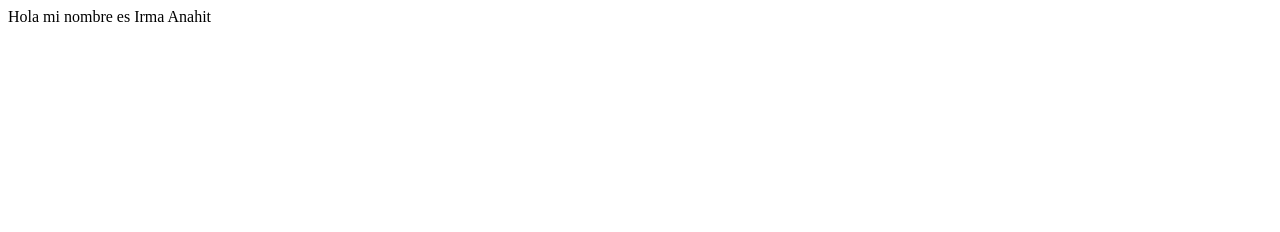
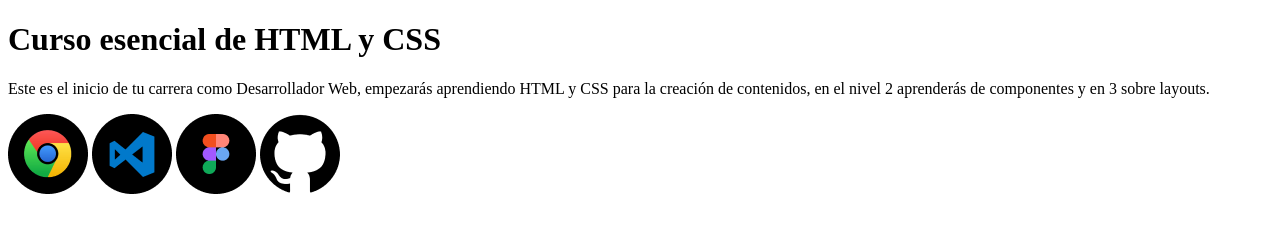
Before and after one commit to iAnahit/curso-esencial-html-css, a plain HTML site: page index.html in a window 1280 px wide. Drawn offline with Linux system fonts and the light colour scheme.

Commit message:
Hemos agregado las imágenes de los logos del setup

```diff
--- a/index.html
+++ b/index.html
@@ -3,9 +3,15 @@
 <head>
   <meta charset="UTF-8">
   <meta name="viewport" content="width=device-width, initial-scale=1.0">
-  <title>Document</title>
+  <title>El blog de Anahit</title>
 </head>
 <body>
-  Hola mi nombre es  Irma Anahit
+  <h1>Curso esencial de HTML y CSS</h1>
+  <p>Este es el inicio de tu carrera como Desarrollador Web, empezarás aprendiendo HTML y CSS para la creación de contenidos,
+  en el nivel 2 aprenderás de componentes y en 3 sobre layouts.</p>
+  <img src="images/google-chrome.png" alt="Logo de Google Chrome" title="Logo de Google Chrome">
+  <img src="images/visual-studio-code.png" alt="Logo de Visual Studio Code" title="Logo de Visual Studio Code">
+  <img src="images/figma.png" alt="Logo de Figma" title="Logo de Figma">
+  <img src="images/github.png" alt="Logo de GitHub" title="Logo de GitHub">
 </body>
 </html>
```
Also changed, not shown: images/figma.png (added), images/github.png (added), images/google-chrome.png (added), images/visual-studio-code.png (added).
